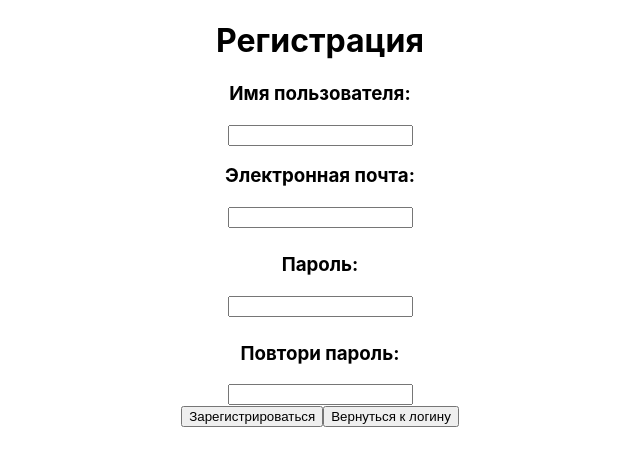
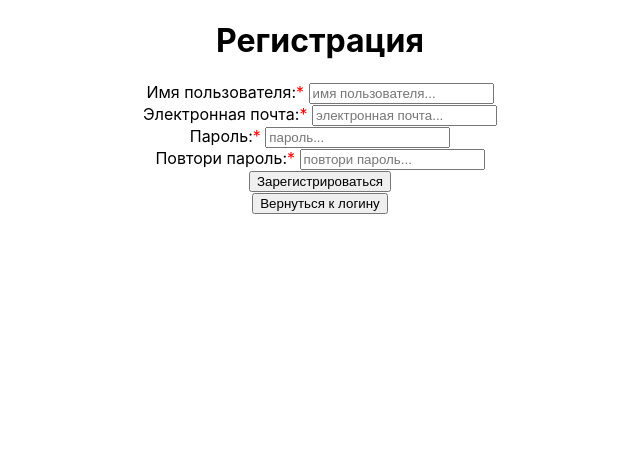
Before and after one commit to OCRV-RRW/GamePlatformFrontend, a React (Create React App) app: page /login in a window 1280 px wide. Both pictures are taken after a click on the button "Зарегистрироваться". Shown: the top 466 px of the page, without its empty margins (320-960 px from the left). Built offline with nearby package versions, Linux system fonts and the light colour scheme.

Commit message:
add validate register form

```diff
--- a/package.json
+++ b/package.json
@@ -13,6 +13,7 @@
     "@types/react-dom": "^18.3.1",
     "react": "^18.3.1",
     "react-dom": "^18.3.1",
+    "react-hook-form": "^7.54.1",
     "react-redux": "^8.1.3",
     "react-router": "^7.0.2",
     "react-router-dom": "^7.0.2",
--- a/src/api/loginAPI.ts
+++ b/src/api/loginAPI.ts
@@ -34,7 +34,7 @@ export function fetch_log_in(login_form: LoginForm) {
             })
             .then((response_data) => {
                 console.log(response_data)
-                access_token = response_data.data.access_token
+                access_token = response_data?.data?.access_token
                 return get_user_data_by_token(access_token)
             })
             .then((user_data) => parsed_error_message === ""
--- a/src/components/register/Register.tsx
+++ b/src/components/register/Register.tsx
@@ -2,110 +2,115 @@ import { useState } from "react"
 import { fetch_register } from "../../api/registerAPI"
 import { RegisterForm } from "../../app/api_forms_types"
 import ReturnToLoginButton from "../login/ReturnToLoginButton"
-import { ValidState } from "../../app/valid_state"
+import { FieldErrors, Resolver, useForm } from "react-hook-form"
+import { EMAIL_REG_EXP, PASSWORD_REG_EXP } from "../../constants/reg-exp"
 import EmailValidate from "../../validate/email_validate"
 import PasswordValidate from "../../validate/password_validate"
+import styles from '../../../src/css_modules/style.module.css'
 
 export default function Register() {
-    const [email, setEmail] = useState<string>("")
-    const [username, setUsername] = useState<string>("")
-    const [password, setPassword] = useState<string>("")
-    const [passwordConfirm, setPasswordConfirm] = useState<string>("")
     const [registrationState, setRegistrationState] = useState<string>("")
-    const [emailValidState, setEmailValidState] = useState<ValidState>(ValidState.None)
-    const [passwordValidState, setPasswordValidState] = useState<ValidState>(ValidState.None)
 
-    let register_form: RegisterForm = {
-        name: username,
-        email: email,
-        password: password,
-        password_confirm: passwordConfirm
+    const resolver: Resolver<RegisterForm> = async (values) => {
+        let errors : FieldErrors<RegisterForm> = {}
+        if (values.name === "") {
+            errors.name = {
+                type: 'required',
+                message: 'это поле должно быть заполнено'
+            }
+        }
+
+        if (values.email === "") {
+            errors.email = {
+                type: 'required',
+                message: 'это поле должно быть заполнено'
+            }
+        }
+        else if (!EmailValidate(values.email)) {
+            errors.email = {
+                type: 'pattern',
+                message: 'неккоректная электронная почта'
+            }
+        }
+
+        if (values.password === "") {
+            errors.password = {
+                type: 'required',
+                message: 'это поле должно быть заполнено'
+            }
+        }
+        else if (!PasswordValidate(values.password)) {
+            errors.password = {
+                type: 'pattern',
+                message: 'пароль не соответствует правилам'
+            }
+        }
+
+        if (values.password_confirm === "") {
+            errors.password_confirm = {
+                type: 'required',
+                message: 'это поле должно быть заполнено'
+            }
+        }
+        else if (values.password_confirm !== values.password) {
+            errors.password_confirm = {
+                type: 'validate',
+                message: 'пароли должны совпадать'
+            }
+        }
+
+        return {
+            values: values,
+            errors: errors
+        }
     }
 
-    async function send_registration_data(register_form: RegisterForm) {
-        await fetch_register(register_form)
+    const {register, handleSubmit, formState: { errors }, trigger } = useForm<RegisterForm>( { resolver, mode: 'all' } )
+
+    const onRegister = (data: RegisterForm) => {
+        fetch_register(data)
             .then(
                 () => setRegistrationState("Перейди на почту"),
                 (reason) => {
                     console.log(reason)
-                    setRegistrationState("Проверь правильность введенных данных")
-                }
-            )
-    }
-    console.log("render register form")
-
-    const onEmailChange = (event: React.ChangeEvent<HTMLInputElement>) => {
-        setEmail(event.target.value)
-        if (event.target.value === "")
-            setEmailValidState(ValidState.None)
-        else
-            setEmailValidState(EmailValidate(event.target.value) ? ValidState.Valid : ValidState.Invalid)
-    }
-
-    const onPasswordChange = (event: React.ChangeEvent<HTMLInputElement>) => {
-        setPassword(event.target.value)
-        if (event.target.value === "")
-            setPasswordValidState(ValidState.None)
-        else
-            setPasswordValidState(PasswordValidate(event.target.value) ? ValidState.Valid : ValidState.Invalid)
-    }
-
-    const register = () => {
-        send_registration_data(register_form)
+                    setRegistrationState("Проверь правильность почты")})
     }
 
     return(
         <>
-            <form id="register">
-            <h1>Регистрация</h1>
-            <div className="username">
-                <h3>Имя пользователя:</h3>
-                <input
-                    name="usernameInput"
-                    value={username}
-                    onChange={(event) => setUsername(event.target.value)}>
-                </input>
-            </div>
-            <div className="email">
-                <h3>Электронная почта:</h3>
+            <form onSubmit={handleSubmit((data) => onRegister(data))}>
+                <h1>Регистрация</h1>
                 <div>
-                    <input
-                        name="emailInput"
-                        value={email}
-                        onChange={onEmailChange}>
-                    </input>
-                    <h6 style={{ color: 'red' }}>{emailValidState === ValidState.Invalid && "Некорректная электронная почта"}</h6>
+                    <label htmlFor="name" className={styles.required}>Имя пользователя:</label>
+                    <input id='name'
+                        {...register('name')} placeholder="имя пользователя..." />
+                    {errors.name && <h6 style={{'color': "red"}}>{errors.name?.message}</h6>}
                 </div>
-            </div>
-            <div className="password">
-                <h3>Пароль:</h3>
                 <div>
-                    <input
-                        name="passwordInput"
-                        value={password}
-                        onChange={onPasswordChange}>
-                    </input>
-                    <h6 style={{ color: 'red' }}>{passwordValidState === ValidState.Invalid && "Некорректный пароль"}</h6>
+                    <label htmlFor="email" className={styles.required}>Электронная почта:</label>
+                    <input id='email'
+                        {...register('email', {pattern: EMAIL_REG_EXP})} placeholder="электронная почта..." />
+                    {errors.email && <h6 style={{'color': "red"}}>{errors.email?.message}</h6>}
                 </div>
-            </div>
-            <div className="confirmPassword">
-                <h3>Повтори пароль:</h3>
-                <input
-                    name="confirmPasswordInput"
-                    value={passwordConfirm}
-                    onChange={(event) => setPasswordConfirm(event.target.value)}>
-                </input>
-            </div>
+                <div>
+                    <label htmlFor="password" className={styles.required}>Пароль:</label>
+                    <input id='password'
+                        {...register('password', {pattern: PASSWORD_REG_EXP, onChange: () => trigger("password_confirm")})} placeholder="пароль..." />
+                    {errors.password && <h6 style={{'color': "red"}}>{errors.password?.message}</h6>}
+                </div>
+                <div>
+                    <label htmlFor="password_confirm" className={styles.required}>Повтори пароль:</label>
+                    <input id='password_confirm'
+                        {...register('password_confirm', {validate:
+                            (value, formValues) => value === formValues.password})} placeholder="повтори пароль..." />
+                    {errors.password_confirm && <h6 style={{'color': "red"}}>{errors.password_confirm?.message}</h6>}
+                </div>
+                <button className="register_button">Зарегистрироваться</button>
             </form>
             <div className="buttons">
-                <button className="register_button"
-                    name="register_button"
-                    onClick={register}>
-                        Зарегистрироваться
-                </button>
                 <ReturnToLoginButton />
             </div>
-            <h1>{registrationState}</h1>
+            <h1 style={{'color': 'red'}}>{registrationState}</h1>
         </>
     )
 }
--- /dev/null
+++ b/src/css_modules/style.module.css
@@ -0,0 +1,5 @@
+label.required:after
+{
+    color: red;
+    content: "* ";
+}
```
Also changed, not shown: 1 other file (tests, documents, lock files or other folders).
